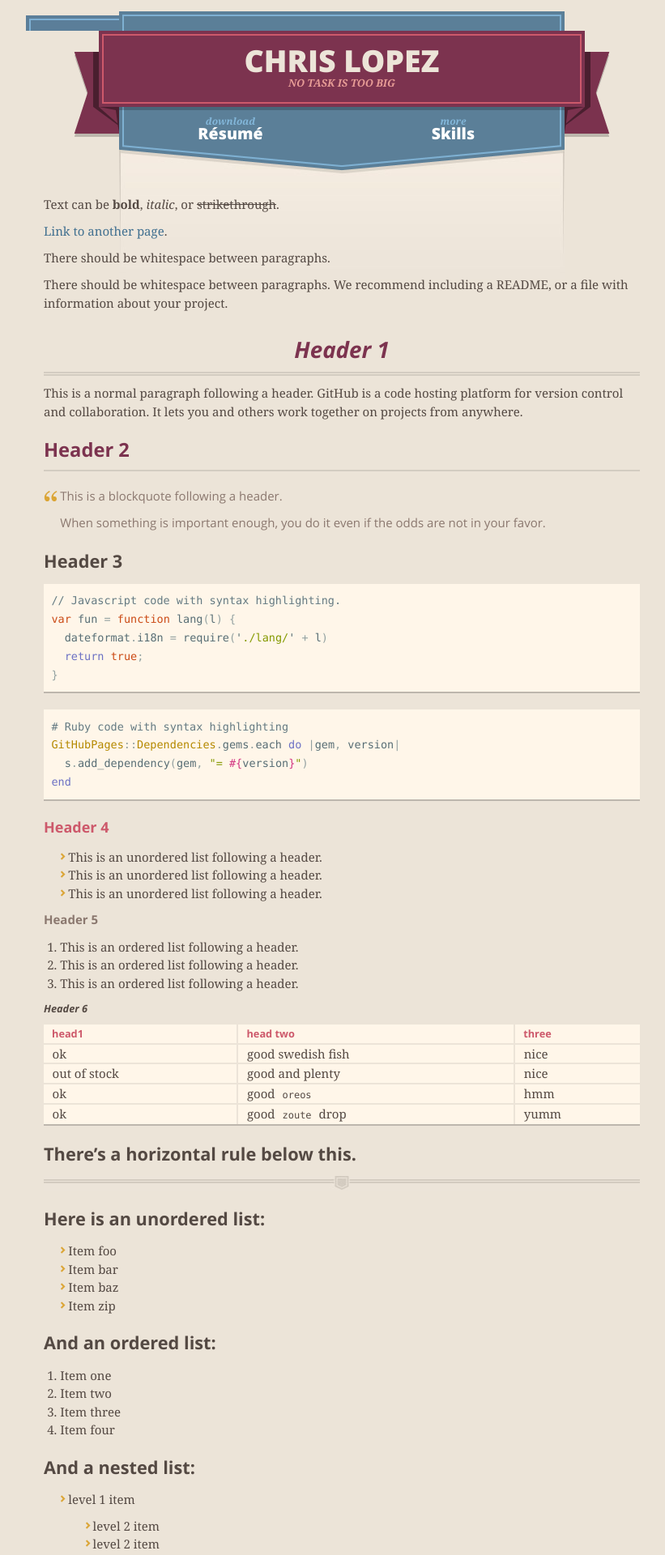
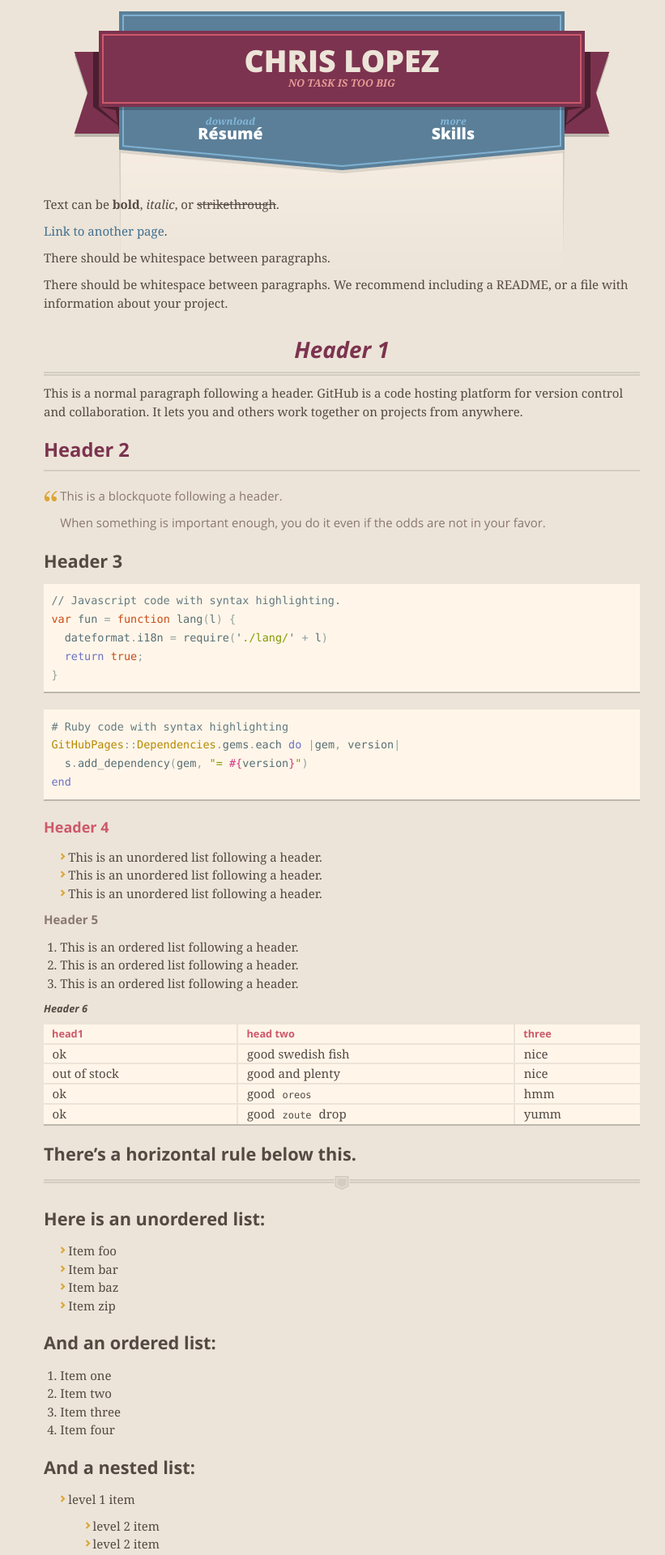
Before and after one commit to crslpz/crslpz.github.io, a Jekyll site: the page built from index.md, in a window 1280 px wide. Shown: the top 1920 px of the page at 81% size, without its empty margins (218-1039 px from the left). Built offline with Jekyll 4.4.1, drawn with Linux system fonts in a browser that asks for light colours.

Commit message:
major update 6:  section fix

```diff
--- a/_sass/screen.scss
+++ b/_sass/screen.scss
@@ -259,14 +259,6 @@ section#downloads a.tgz:hover {
   background-position: -275px -197px;
 }
 
-span.banner-fix {
-  background: transparent url(../images/download-fallback-bg.png) center top no-repeat;
-  display: block;
-  height: 19px;
-  position: absolute;
-  width: 670px;
-  top: 19px;
-}
 
 section#main_content {
   z-index: 2;
```
